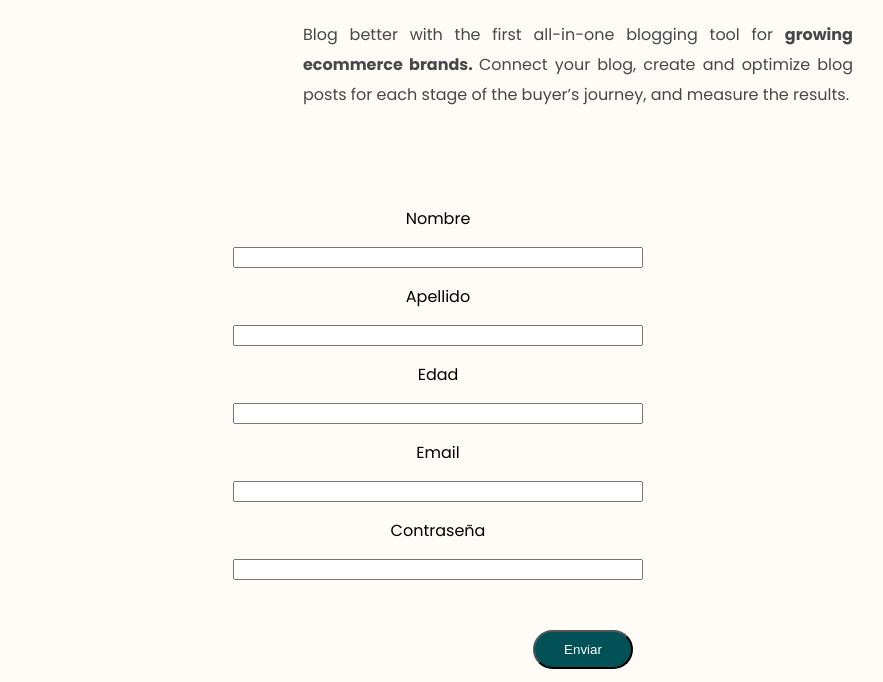
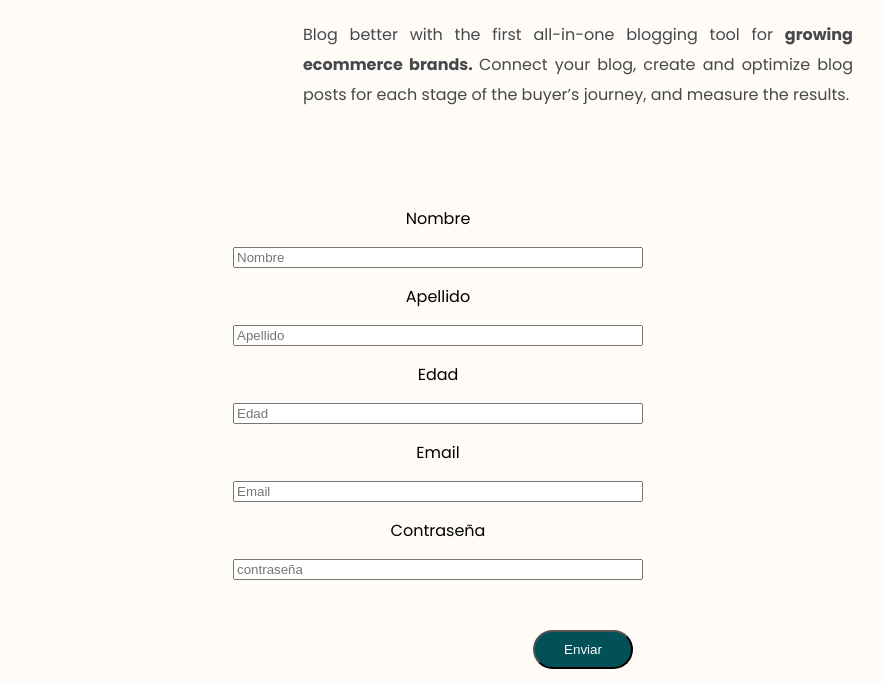
Before and after one commit to EduardoEDHM/reto_1, a plain HTML site: page index.html in a window 1280 px wide. Shown: the part 118-800 px from the top of the page, without its empty margins (375-1258 px from the left). Drawn offline with Linux system fonts and the light colour scheme.

Commit message:
Place Holder

```diff
--- a/index.html
+++ b/index.html
@@ -46,23 +46,23 @@
 
 
         <p>Nombre</p>
-        <input type="name">
+        <input type="name" placeholder="Nombre">
 
 
         <p>Apellido</p>
-        <input type="lastname">
+        <input type="lastname" placeholder="Apellido">
 
 
         <p>Edad</p>
-        <input type="number">
+        <input type="number" placeholder="Edad">
 
 
         <p>Email</p>
-        <input type="email">
+        <input type="email" placeholder="Email">
 
 
         <p>Contraseña</p>
-        <input type="password">
+        <input type="password" placeholder="contraseña">
 
         <button id="boton" type="submit"> Enviar </button>
 
```
